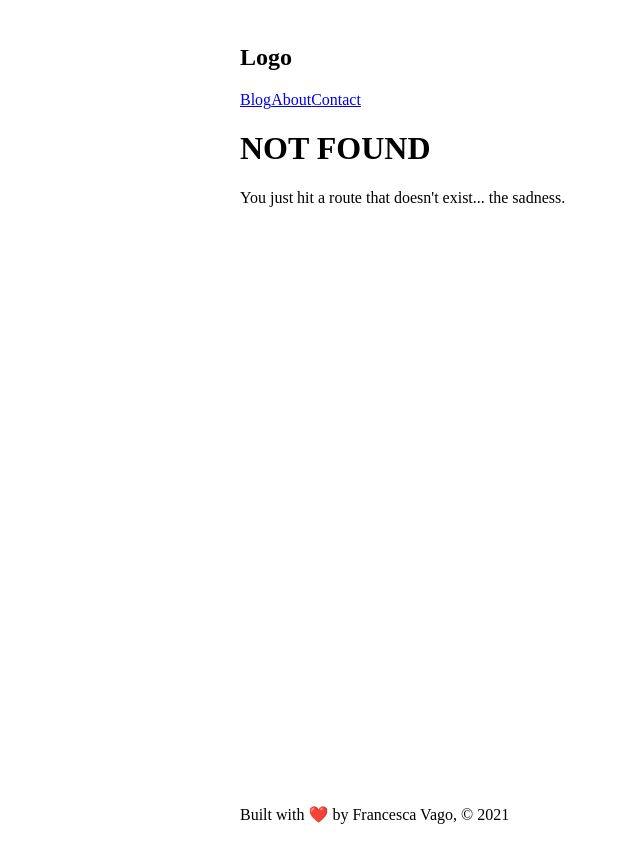
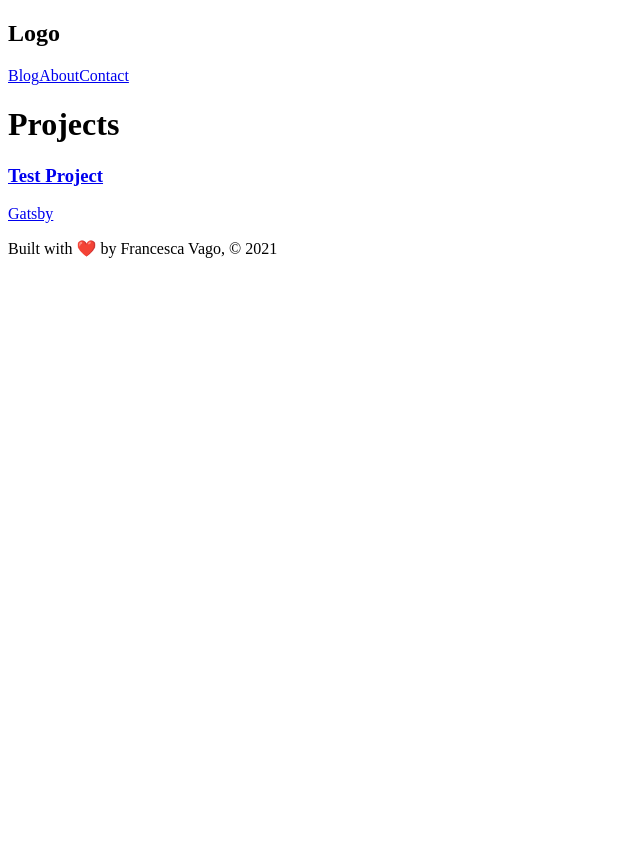
Before and after one commit to francesca-vago/gatsby-blog, a Gatsby site: page /projects in a window 1280 px wide. Before the commit this address had no page. Shown: the whole page, without its empty margins (0-640 px from the left). After the commit the page ends 800 px from the top, so only its background shows below. Built offline with nearby package versions, Linux system fonts and the light colour scheme; Gatsby itself is replaced by a stand-in of ours.

Commit message:
Update packages and add projects page

```diff
--- a/gatsby-config.js
+++ b/gatsby-config.js
@@ -5,6 +5,14 @@ module.exports = {
     author: `Francesca Vago`,
   },
   plugins: [
+    `gatsby-transformer-remark`,
+    {
+      resolve: `gatsby-source-filesystem`,
+      options: {
+        name: `projects`,
+        path: `${__dirname}/src/projects`,
+      },
+    },
     `gatsby-plugin-react-helmet`,
     {
       resolve: `gatsby-source-filesystem`,
--- a/src/components/layout.js
+++ b/src/components/layout.js
@@ -16,10 +16,9 @@ import layoutStyles from "./layout.module.scss"
 
 const Layout = ({ children }) => {
   const data = useStaticQuery(graphql`
-    query SiteTitleQuery {
+    query getAuthor {
       site {
         siteMetadata {
-          title
           author
         }
       }
@@ -29,9 +28,9 @@ const Layout = ({ children }) => {
   const { author } = data.site.siteMetadata;
 
   return (
-    <div className={layoutStyles.container}>
+    <div>
       <Navbar />
-      <div className={layoutStyles.content}>
+      <div>
         <main>{children}</main>
       </div>
       <Footer siteAuthor={author}/>
--- /dev/null
+++ b/src/pages/projects/index.js
@@ -0,0 +1,42 @@
+import React from 'react'
+import { graphql, Link }from 'gatsby'
+import Layout from '../../components/Layout'
+
+export default function Projects({ data }) {
+    const projects = data.allMarkdownRemark.nodes
+
+    return (
+        <Layout>
+            <h1>Projects</h1>
+                {
+                    projects.map(project => {
+                        const { title, stack, slug } = project.frontmatter
+
+                        return (
+                            <Link to={`/projects/${slug}`} key={project.id}>
+                                <div>
+                                    <h3>{title}</h3>
+                                    <p>{stack}</p>
+                                </div>
+                            </Link>
+                        )
+                    })
+                }
+        </Layout>
+    )
+}
+
+export const query = graphql`
+    query MyQuery {
+        allMarkdownRemark {
+            nodes {
+                id
+                frontmatter {
+                title
+                stack
+                slug
+                }
+            }
+        }
+    }
+`
--- /dev/null
+++ b/src/projects/test-project.md
@@ -0,0 +1,13 @@
+---
+title:  Test Project
+stack:  Gatsby
+slug:   test-project
+date:
+
+---
+
+# Lorem Ipsum
+
+Lorem ipsum dolor sit amet, consectetur adipiscing elit. Nullam nec ligula risus. Aenean feugiat nunc finibus arcu euismod, id sagittis mi bibendum. Fusce fringilla, velit sit amet commodo vehicula, dolor mi varius quam, quis sagittis diam enim eu ex. Aliquam imperdiet est id neque rutrum posuere. Sed tincidunt fermentum neque varius maximus. Morbi commodo augue nec blandit blandit. Fusce hendrerit iaculis felis vel bibendum. Duis non neque vitae lacus pulvinar mattis non ut arcu. Ut rhoncus mi purus, ut dignissim ex vehicula sit amet. Vestibulum sed malesuada metus, ut vulputate nunc. Vestibulum feugiat purus condimentum interdum maximus. Phasellus non lectus nisi. Nullam ullamcorper at nunc eget congue. Mauris malesuada sem eget massa laoreet, ut pulvinar lorem mattis.
+
+Cras vitae lacus sit amet sapien ultricies laoreet a in sem. Ut interdum posuere egestas. Mauris vel consectetur dolor. Integer eu velit vel sapien elementum finibus sit amet et dolor. Pellentesque habitant morbi tristique senectus et netus et malesuada fames ac turpis egestas. Etiam imperdiet consequat suscipit. Sed vel augue at turpis condimentum pretium. Maecenas euismod mauris sapien, iaculis ullamcorper ligula ultrices id. Vestibulum ante ipsum primis in faucibus orci luctus et ultrices posuere cubilia curae; Pellentesque auctor, urna nec consectetur volutpat, nibh massa varius libero, non suscipit ante augue a libero. Quisque lacinia nisl et ligula luctus ullamcorper. Quisque commodo tincidunt metus in viverra.
```
Also changed, not shown: package.json (+16 -15 lines), 1 other file.
